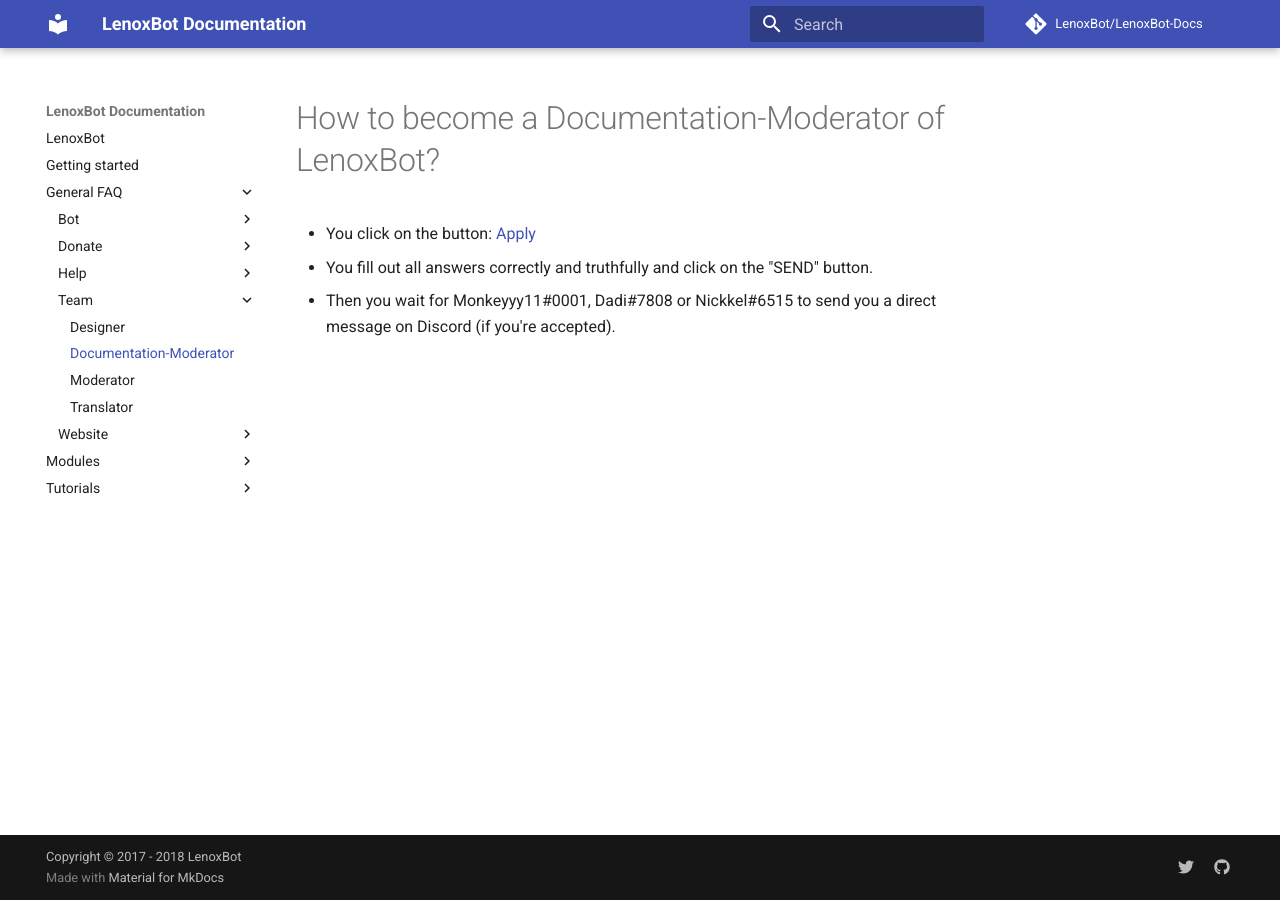
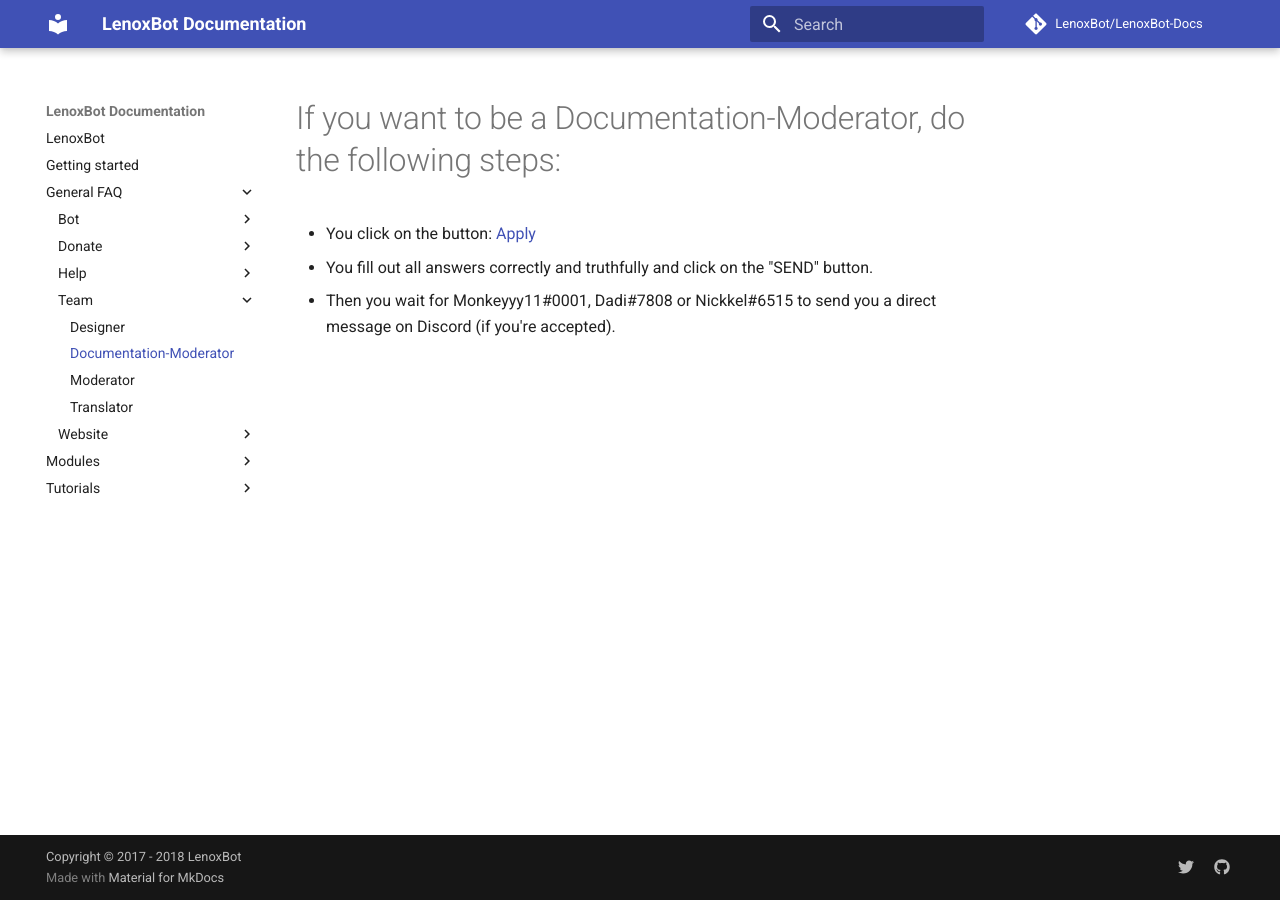
Before and after one commit to gillesheinesch/LenoxBot-Docs, an MkDocs documentation site: the page built from docs/General FAQ/Team/Documentation-Moderator.md, in a window 1280 px wide. Built offline with MkDocs 1.6.1 and Material for MkDocs 9.7.7, drawn with Linux system fonts in a browser that asks for light colours; comment, search, counter and statistics services are not loaded.

Commit message:
Update Documentation-Moderator.md

```diff
--- a/docs/General FAQ/Team/Documentation-Moderator.md
+++ b/docs/General FAQ/Team/Documentation-Moderator.md
@@ -1,7 +1,7 @@
 title: Documentation-Moderator
 description: If you want to be a Documentation-Moderator, here you can find how you become a Documentation-Moderator
 
-# How to become a Documentation-Moderator of LenoxBot?
+# If you want to be a Documentation-Moderator, do the following steps:
 
 * You click on the button: [Apply](https://docs.google.com/forms/d/e/1FAIpQLSe-KD6k0MVrWzNk5p6H8p6o1g0Z6dEu0p0t8TD2TsGx5h6I7Q/viewform)
 * You fill out all answers correctly and truthfully and click on the "SEND" button.
```
